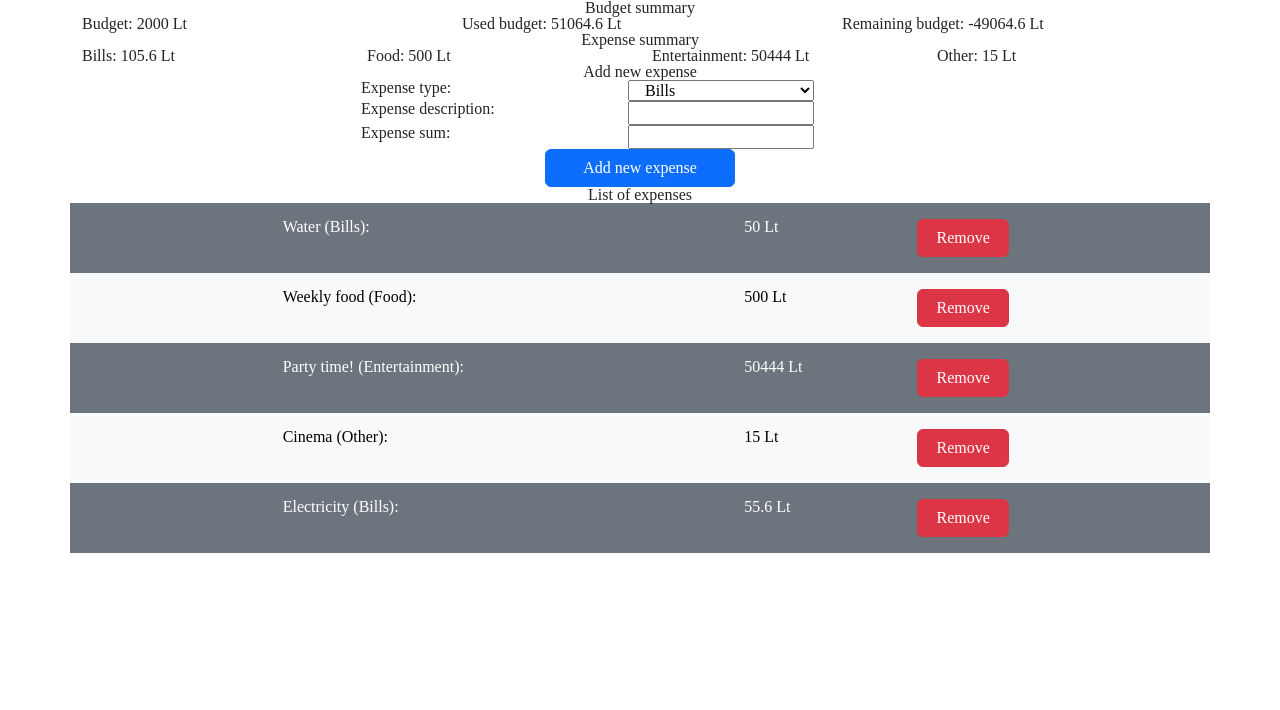
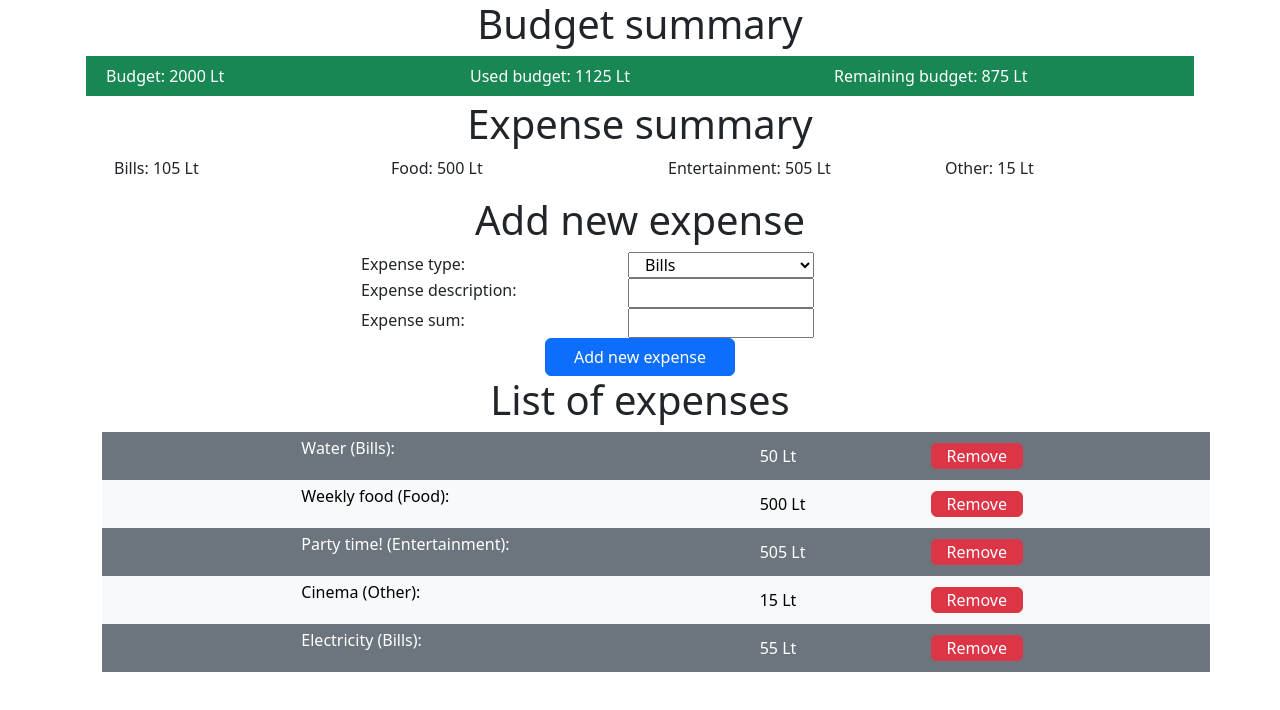
Before and after one commit to ignasc/personal-budget-app, a React (Create React App) app: page / in a window 1280 px wide. Shown: the top 710 px of the page. Built offline with nearby package versions, Linux system fonts and the light colour scheme.

Commit message:
version changes, minor adjustments and continued UI modification using bootstrap

```diff
--- a/src/components/BudgetSummary.js
+++ b/src/components/BudgetSummary.js
@@ -3,6 +3,11 @@ function BudgetSummary(props){
     let usedBudget = 0;
     let remainingBudget = 0;
     let currency = "Lt";
+    //Colours
+    let lowBudgetWarning = "text-bg-warning p-2 m-1";
+    let overBudgedWarning = "text-bg-danger p-2 m-1";
+    let lowBudgetThreshold = 10;
+    let budgetColour = "text-bg-success p-2 m-1";
 
     for (let index = 0; index < props.expenses.length; index++) {
         const element = props.expenses[index];
@@ -10,14 +15,20 @@ function BudgetSummary(props){
     }
 
     remainingBudget = totalBudget - usedBudget;
+    //Work out background colour for budget
+    if(remainingBudget/totalBudget*100 <= 0){
+      budgetColour = overBudgedWarning;
+    } else if (remainingBudget/totalBudget*100 <= lowBudgetThreshold){
+      budgetColour = lowBudgetWarning;
+    };
 
   return(
-    <div className="row">
-        <div className="biudzeto-irasas col-4">Budget: {totalBudget} {currency}</div>
+    <div className={"row d-flex align-items-center " + budgetColour}>
+        <div className="biudzeto-irasas col-sm-4">Budget: {totalBudget} {currency}</div>
 
-        <div className="biudzeto-irasas col-4">Used budget: {usedBudget} {currency}</div>
+        <div className="biudzeto-irasas col-sm-4">Used budget: {usedBudget} {currency}</div>
 
-        <div className="biudzeto-irasas col-4">Remaining budget: {remainingBudget} {currency}</div>
+        <div className="biudzeto-irasas col-sm-4">Remaining budget: {remainingBudget} {currency}</div>
     </div>
   );
 }
--- a/src/components/ExpenseTable.js
+++ b/src/components/ExpenseTable.js
@@ -1,15 +1,15 @@
 function ExpenseTable(props){
 
   var listItems = props.expenseList.map( (item, index) =>{
-    let componentBackgroundDark = "text-bg-secondary p-3"
-    let componentBackgroundLight = "text-bg-light p-3"
+    let componentBackgroundDark = "text-bg-secondary p-1 m-1"
+    let componentBackgroundLight = "text-bg-light p-1 m-1"
     return (
       //NOTE: key index is reversed to make sure it matches original expense list (expense list here is reversed to make the latest added item be on top of the list)
-      <li key={props.expenseList.length - 1 - index} className={"row " + (index % 2 === 0 ? componentBackgroundDark : componentBackgroundLight)}>
+      <li key={props.expenseList.length - 1 - index} className={"row " + (index % 2 === 0 ? componentBackgroundDark : componentBackgroundLight) + "text-center d-flex align-items-center"}>
         <p className="col-5 offset-2">{item.name} ({props.budgetTypes[item.category].name}):</p>
         <div className="col-2">{item.sum} {item.currency}</div>
 
-        <button onClick={()=>props.removeExpense(index)} className="col-1 btn btn-danger">Remove</button>
+        <button onClick={()=>props.removeExpense(index)} className="col-1 p-0 btn btn-danger">Remove</button>
       </li>
     )
   } );
--- a/src/components/temp/DataForTest.js
+++ b/src/components/temp/DataForTest.js
@@ -1,9 +1,9 @@
 export const expenses = [
     {category: "mokesciai", name: "Water", sum: 50, currency: "Lt"},
     {category: "maistas", name: "Weekly food", sum: 500, currency: "Lt"},
-    {category: "laisvalaikis", name: "Party time!", sum: 50444, currency: "Lt"},
+    {category: "laisvalaikis", name: "Party time!", sum: 505, currency: "Lt"},
     {category: "kitos", name: "Cinema", sum: 15, currency: "Lt"},
-    {category: "mokesciai", name: "Electricity", sum: 55.6, currency: "Lt"}
+    {category: "mokesciai", name: "Electricity", sum: 55, currency: "Lt"}
 ];
 
 export const expenseSummary = [
--- a/src/index.js
+++ b/src/index.js
@@ -1,7 +1,7 @@
+import './css/reset.css';
 import 'bootstrap/dist/css/bootstrap.css'
 import React from 'react';
 import ReactDOM from 'react-dom/client';
-import './css/reset.css';
 //import './css/mainStyle.css';
 //import './index.css';
 import App from './App';
```
Also changed, not shown: src/App.js (line endings or trailing spaces), 1 other file (tests, documents, lock files or other folders).
